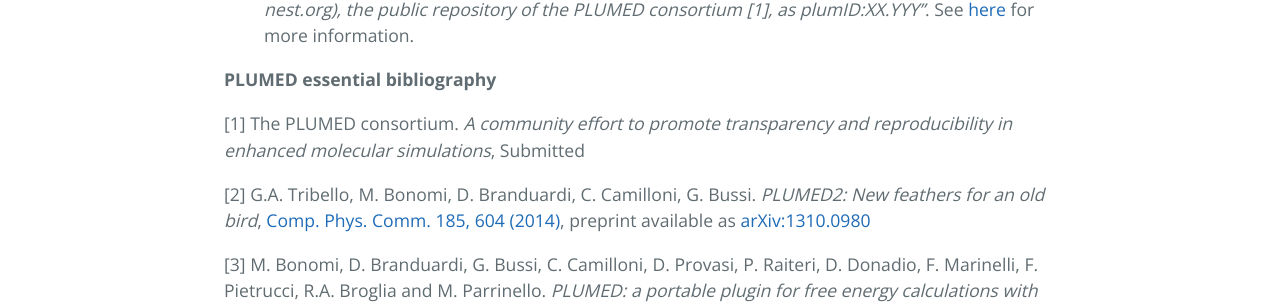
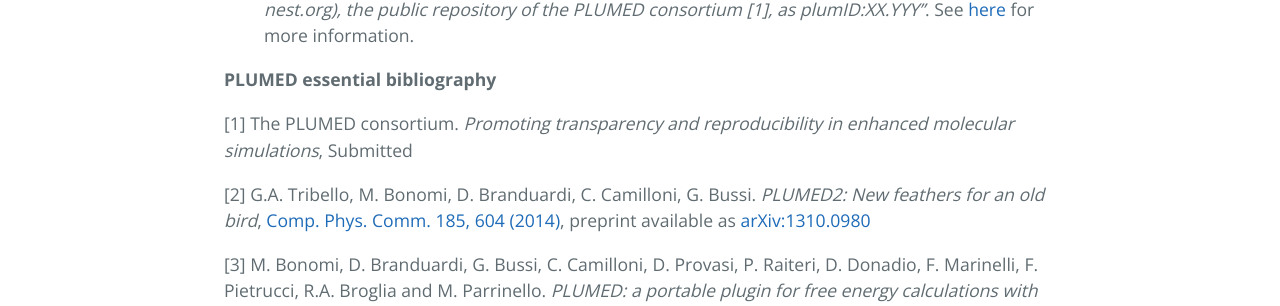
Before and after one commit to plumed/plumed.github.io, a Jekyll site: the page built from cite.md, in a window 1280 px wide. Shown: the part 1067-1373 px from the top of the page. Built offline with Jekyll 4.4.1, drawn with Linux system fonts in a browser that asks for light colours; our own code applies the rules of GitHub Pages for plain Markdown files; the repository's description, which GitHub fills in, is left out.

Commit message:
new title

```diff
--- a/cite.md
+++ b/cite.md
@@ -14,7 +14,7 @@ The development of the PLUMED open source library is not only the hard work of a
 **PLUMED essential bibliography**
 
 [1] The PLUMED consortium.
-_A community effort to promote transparency and reproducibility in enhanced molecular simulations_,
+_Promoting transparency and reproducibility in enhanced molecular simulations_,
 Submitted
 
 [2] G.A. Tribello, M. Bonomi, D. Branduardi, C. Camilloni, G. Bussi.
```
